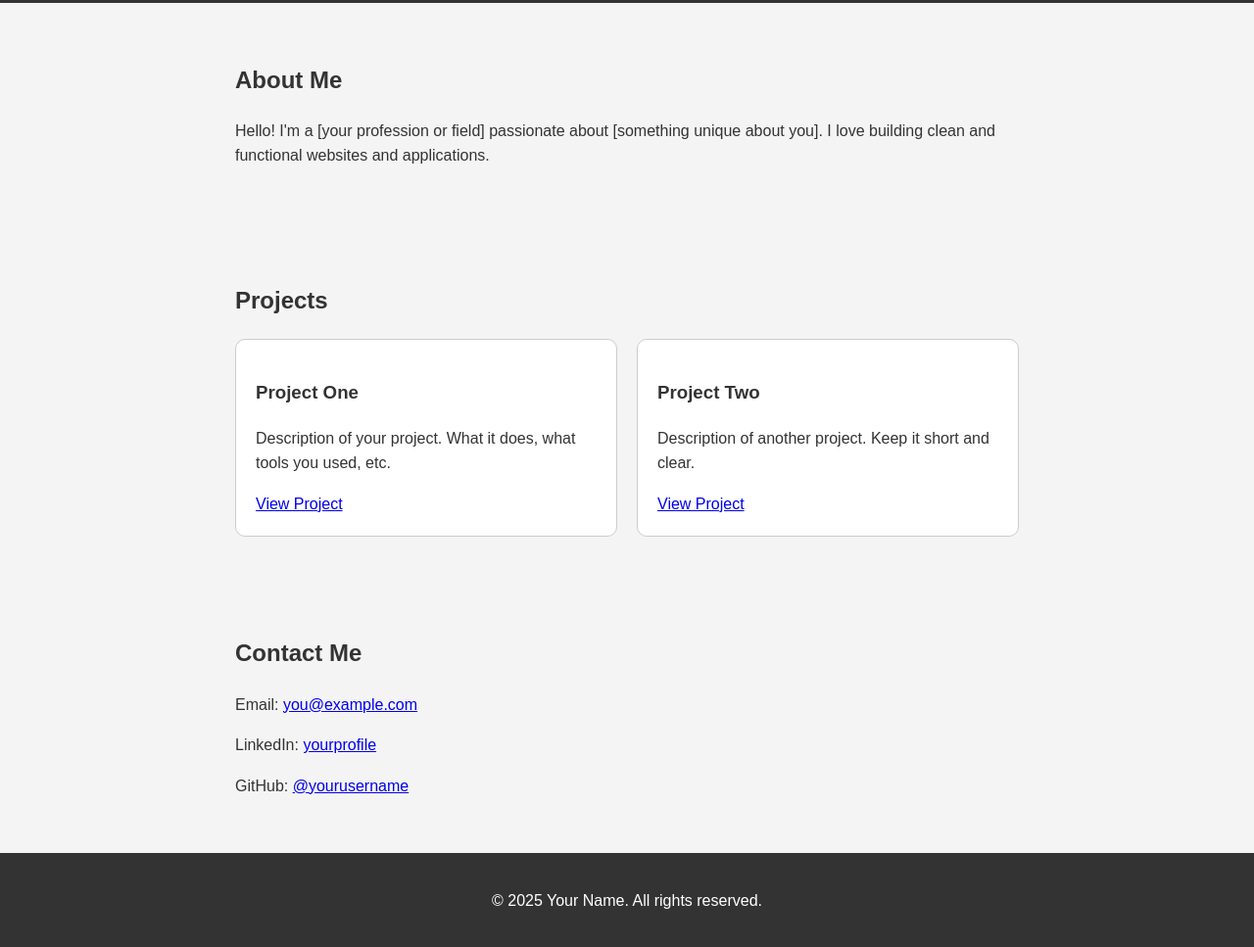
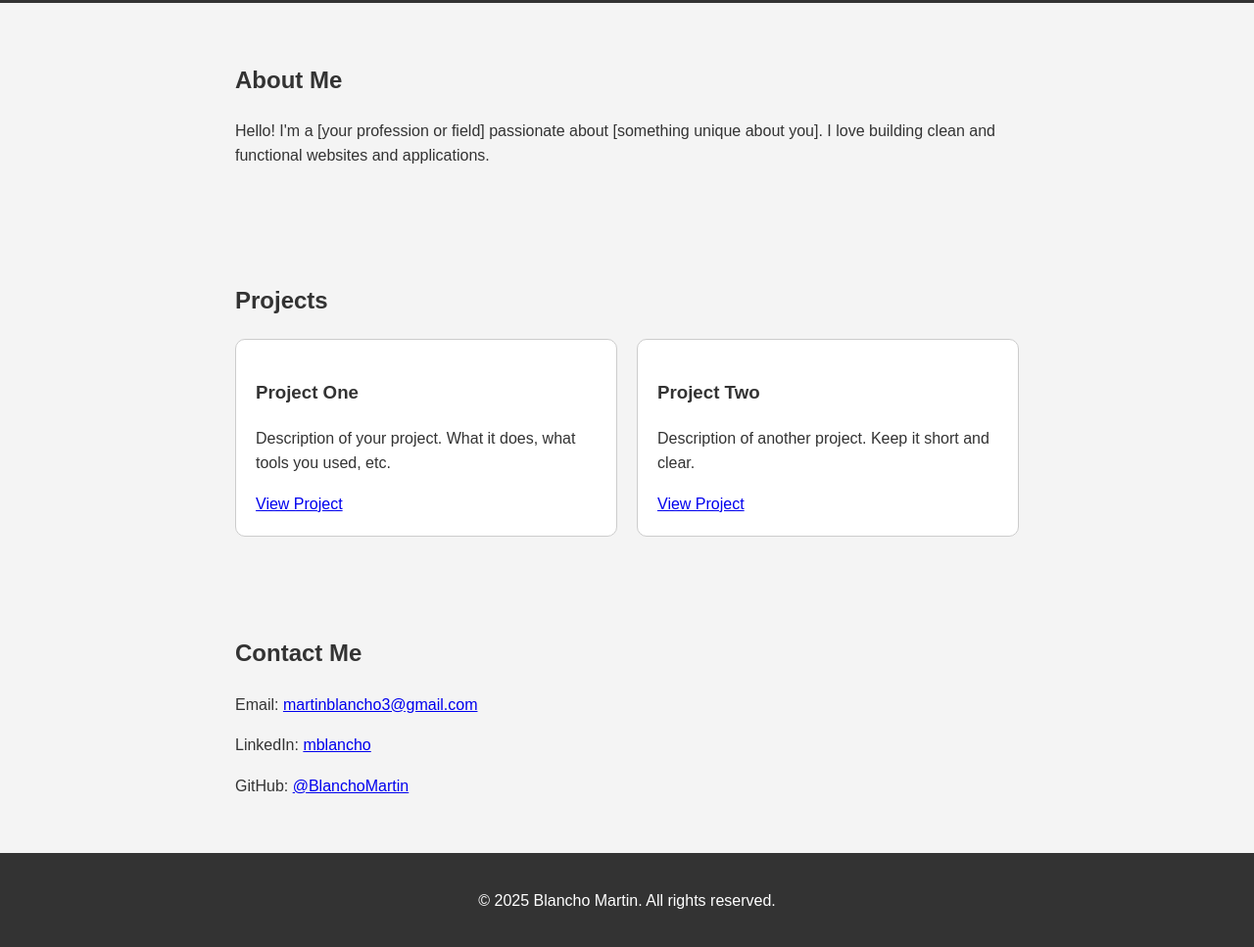
Before and after one commit to BlanchoMartin/blanchomartin.github.io, a plain HTML site: page index.html in a window 1280 px wide. Shown: the part 157-1124 px from the top of the page at 98% size. Drawn offline with Linux system fonts and the light colour scheme.

Commit message:
[FIX] social media

```diff
--- a/index.html
+++ b/index.html
@@ -86,13 +86,13 @@
 
   <section id="contact">
     <h2>Contact Me</h2>
-    <p>Email: <a href="mailto:you@example.com">you@example.com</a></p>
-    <p>LinkedIn: <a href="https://linkedin.com/in/yourprofile" target="_blank">yourprofile</a></p>
-    <p>GitHub: <a href="https://github.com/yourusername" target="_blank">@yourusername</a></p>
+    <p>Email: <a href="mailto:martinblancho3@gmail.com">martinblancho3@gmail.com</a></p>
+    <p>LinkedIn: <a href="https://www.linkedin.com/in/mblancho/" target="_blank">mblancho</a></p>
+    <p>GitHub: <a href="https://github.com/BlanchoMartin" target="_blank">@BlanchoMartin</a></p>
   </section>
 
   <footer>
-    <p>&copy; 2025 Your Name. All rights reserved.</p>
+    <p>&copy; 2025 Blancho Martin. All rights reserved.</p>
   </footer>
 </body>
 </html>
```
